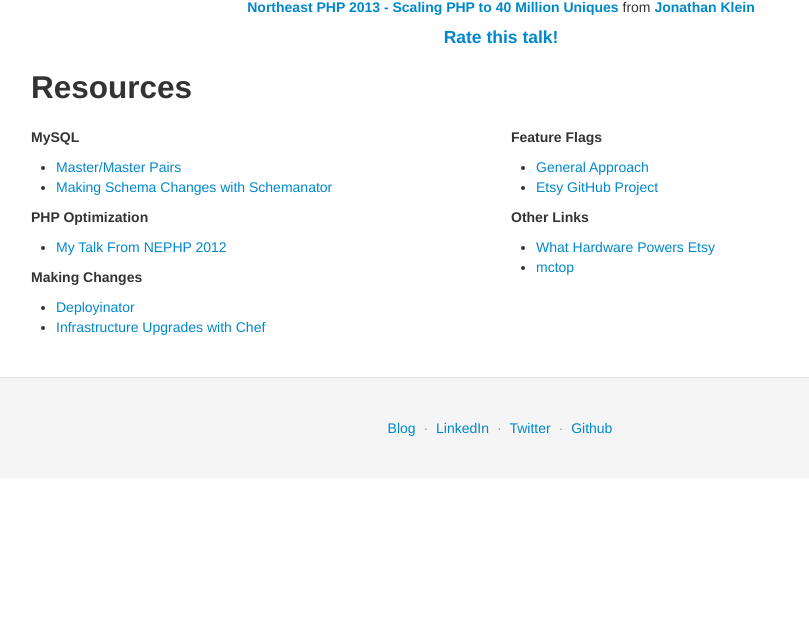
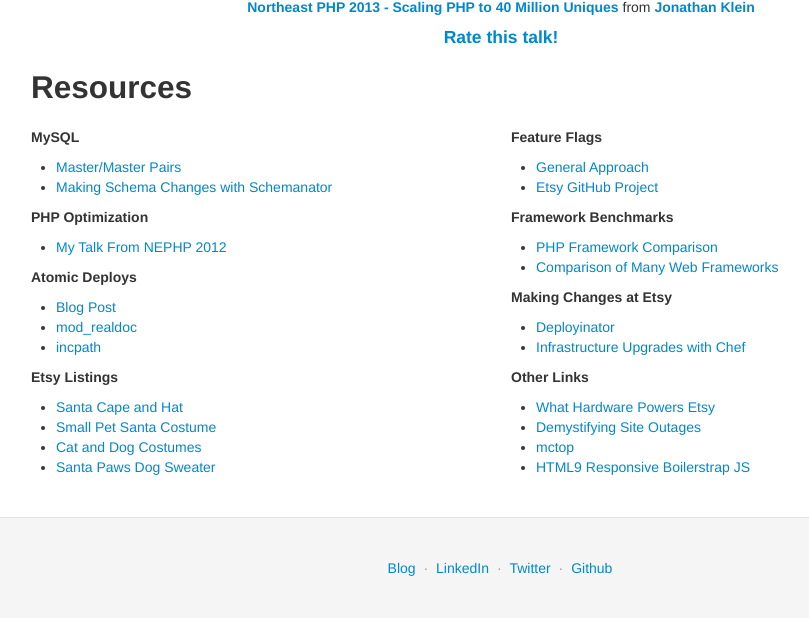
Before and after one commit to jklein/presentations, a PHP site: page /scaling_php_nephp.php in a window 1280 px wide. Shown: the part 625-1243 px from the top of the page, without its empty margins (139-948 px from the left). Before the commit the page ends 1061 px from the top, so only its background shows below. Run offline with PHP 8.4, Linux system fonts and the light colour scheme.

Commit message:
Updating links and adding a bunch

```diff
--- a/scaling_php_nephp.php
+++ b/scaling_php_nephp.php
@@ -6,14 +6,14 @@ include 'includes/header.php';
 
 <div class="container">
     <div style="text-align:center">
-        <iframe src="" width="683" height="570"
-            frameborder="0" marginwidth="0" marginheight="0" scrolling="no"
-            style="border:1px solid #CCC;border-width:1px 1px 0;margin-bottom:5px"
+        <iframe src="http://www.slideshare.net/slideshow/embed_code/25336613"
+            width="683" height="570" frameborder="0" marginwidth="0" marginheight="0"
+            scrolling="no" style="border:1px solid #CCC;border-width:1px 1px 0;margin-bottom:5px"
             allowfullscreen webkitallowfullscreen mozallowfullscreen>
         </iframe>
         <div style="margin-bottom:5px">
             <strong>
-                <a href="#"
+                <a href="http://www.slideshare.net/jnklein/scaling-php-to-40-million-uniques"
                     title="Northeast PHP 2013 - Scaling PHP to 40 Million Uniques" target="_blank">
                     Northeast PHP 2013 - Scaling PHP to 40 Million Uniques
                 </a>
@@ -38,10 +38,18 @@ include 'includes/header.php';
             <ul>
                 <li><a href="http://www.slideshare.net/jnklein/northeast-php-high-performance-php">My Talk From NEPHP 2012</a></li>
             </ul>
-            <h5>Making Changes</h5>
+            <h5>Atomic Deploys</h5>
             <ul>
-                <li><a href="http://codeascraft.com/2010/05/20/quantum-of-deployment/">Deployinator</a></li>
-                <li><a href="http://codeascraft.com/2013/08/02/infrastructure-upgrades-with-chef/">Infrastructure Upgrades with Chef</a></li>
+                <li><a href="http://codeascraft.com/2013/07/01/atomic-deploys-at-etsy/">Blog Post</a></li>
+                <li><a href="https://github.com/etsy/mod_realdoc">mod_realdoc</a></li>
+                <li><a href="https://github.com/etsy/incpath">incpath</a></li>
+            </ul>
+            <h5>Etsy Listings</h5>
+            <ul>
+                <li><a href="https://www.etsy.com/listing/61131989/santa-costume-holiday-cape-and-santa-hat">Santa Cape and Hat</a></li>
+                <li><a href="https://www.etsy.com/listing/106740592/small-pet-santa-costume-pet-santa-suit">Small Pet Santa Costume</a></li>
+                <li><a href="https://www.etsy.com/listing/152423714/santa-cat-dog-hat-costume-the-santa">Cat and Dog Costumes</a></li>
+                <li><a href="https://www.etsy.com/listing/62242107/santa-paws-custom-christmas-dog-sweater">Santa Paws Dog Sweater</a></li>
             </ul>
         </div>
         <div class="span6">
@@ -50,10 +58,22 @@ include 'includes/header.php';
                 <li><a href="http://code.flickr.net/2009/12/02/flipping-out/">General Approach</a></li>
                 <li><a href="https://github.com/etsy/feature">Etsy GitHub Project</a></li>
             </ul>
+            <h5>Framework Benchmarks</h5>
+            <ul>
+                <li><a href="http://systemsarchitect.net/performance-benchmark-of-popular-php-frameworks/">PHP Framework Comparison</a></li>
+                <li><a href="http://www.techempower.com/benchmarks/">Comparison of Many Web Frameworks</a></li>
+            </ul>
+            <h5>Making Changes at Etsy</h5>
+            <ul>
+                <li><a href="http://codeascraft.com/2010/05/20/quantum-of-deployment/">Deployinator</a></li>
+                <li><a href="http://codeascraft.com/2013/08/02/infrastructure-upgrades-with-chef/">Infrastructure Upgrades with Chef</a></li>
+            </ul>
             <h5>Other Links</h5>
             <ul>
                 <li><a href="http://codeascraft.com/2012/08/31/what-hardware-powers-etsy-com/">What Hardware Powers Etsy</a></li>
+                <li><a href="https://www.etsy.com/blog/news/2012/demystifying-site-outages/">Demystifying Site Outages</a></li>
                 <li><a href="https://github.com/etsy/mctop">mctop</a></li>
+                <li><a href="http://html9responsiveboilerstrapjs.com/">HTML9 Responsive Boilerstrap JS</a></li>
             </ul>
         </div>
     </div>
```
